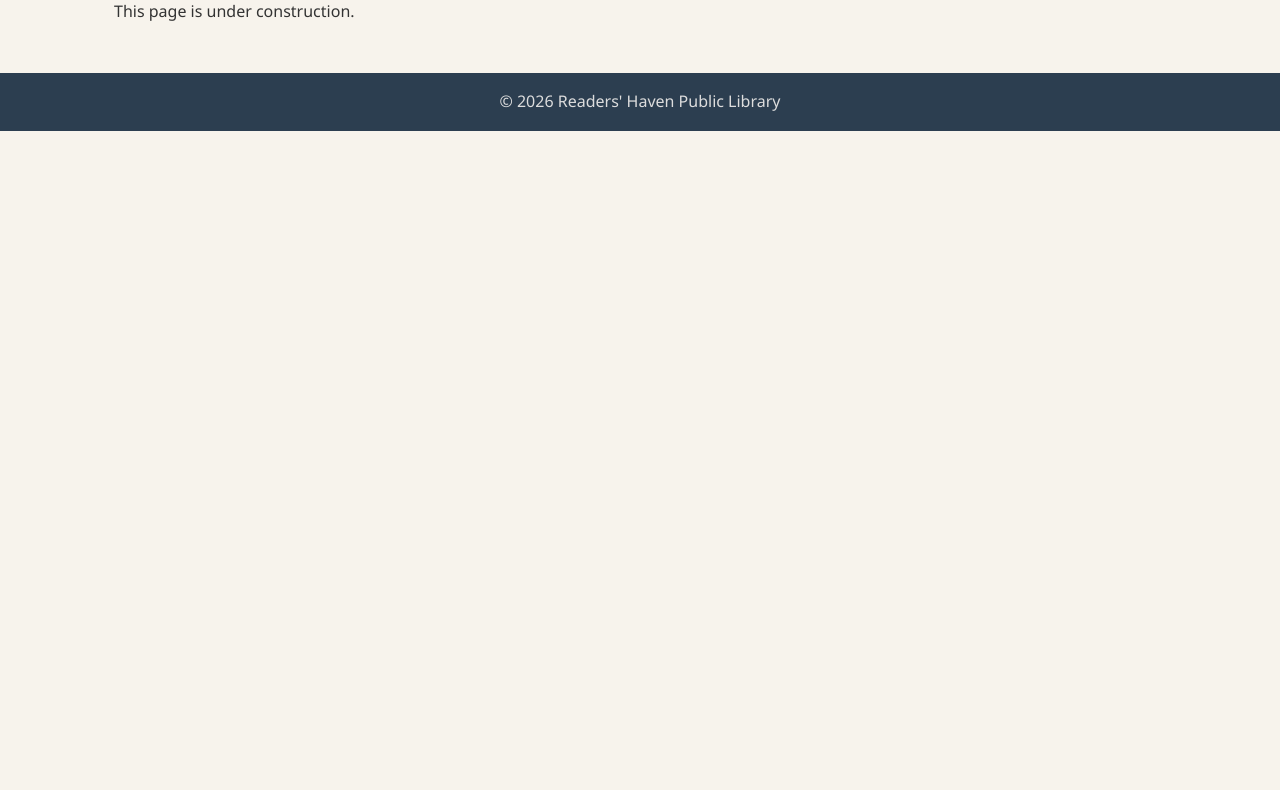
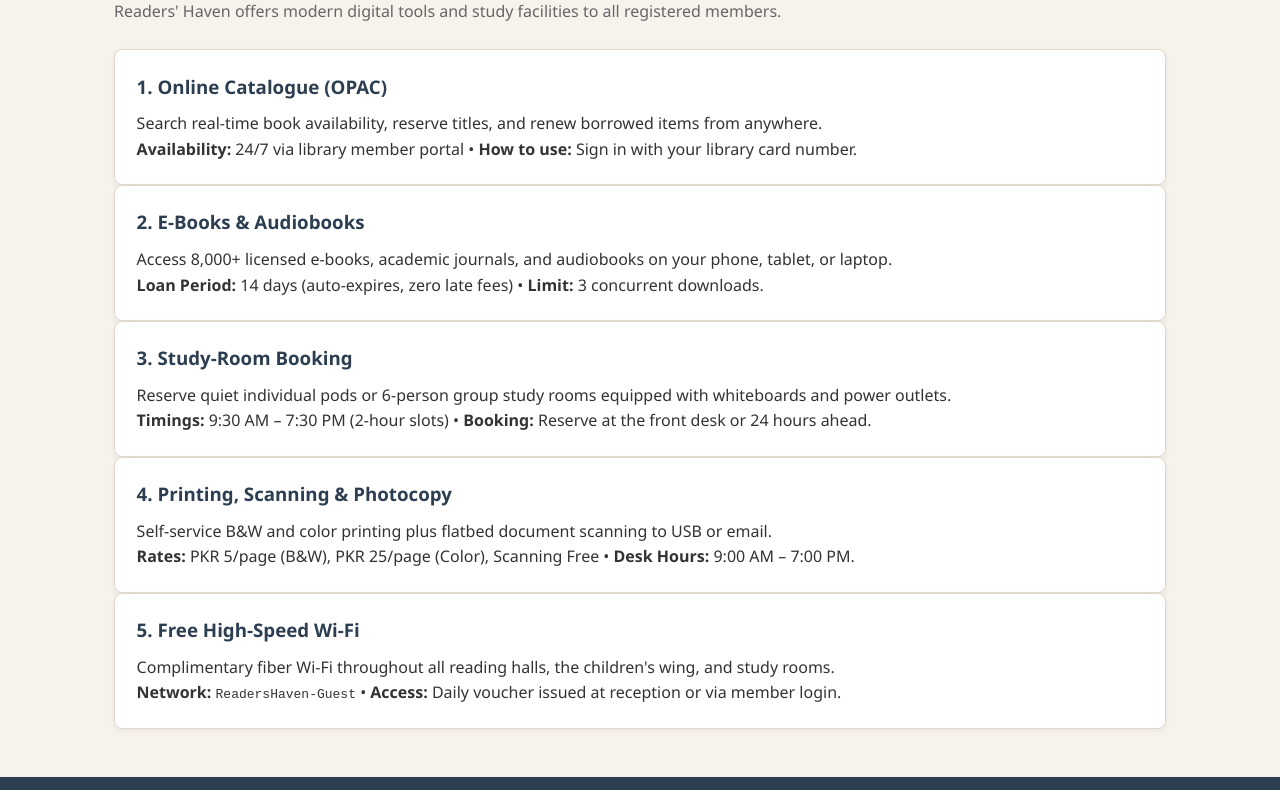
Before and after one commit to tallhaiqbal/readers-haven-library, a website: page src/services.html in a window 1280 px wide. Shown: the part 156-946 px from the top of the page. Before the commit the page ends 800 px from the top, so only its background shows below. Drawn offline with Linux system fonts and the light colour scheme.

Commit message:
feat(services): implement 5 digital services with timings and usage details

```diff
--- a/src/services.html
+++ b/src/services.html
@@ -13,16 +13,50 @@
       <a href="index.html">Home</a>
       <a href="collections.html">Collections</a>
       <a href="membership.html">Membership</a>
-      <a href="services.html">Digital Services</a>
+      <a href="services.html" class="active">Digital Services</a>
       <a href="contact.html">Contact</a>
     </nav>
   </header>
+
   <main class="container">
-    <h2>Digital Services</h2>
-    <p>This page is under construction.</p>
+    <h2>Digital &amp; On-Site Services</h2>
+    <p class="lead">Readers' Haven offers modern digital tools and study facilities to all registered members.</p>
+
+    <div class="services-list">
+      <article class="card service-item">
+        <h3>1. Online Catalogue (OPAC)</h3>
+        <p>Search real-time book availability, reserve titles, and renew borrowed items from anywhere.</p>
+        <p class="meta"><strong>Availability:</strong> 24/7 via library member portal &bull; <strong>How to use:</strong> Sign in with your library card number.</p>
+      </article>
+
+      <article class="card service-item">
+        <h3>2. E-Books &amp; Audiobooks</h3>
+        <p>Access 8,000+ licensed e-books, academic journals, and audiobooks on your phone, tablet, or laptop.</p>
+        <p class="meta"><strong>Loan Period:</strong> 14 days (auto-expires, zero late fees) &bull; <strong>Limit:</strong> 3 concurrent downloads.</p>
+      </article>
+
+      <article class="card service-item">
+        <h3>3. Study-Room Booking</h3>
+        <p>Reserve quiet individual pods or 6-person group study rooms equipped with whiteboards and power outlets.</p>
+        <p class="meta"><strong>Timings:</strong> 9:30 AM – 7:30 PM (2-hour slots) &bull; <strong>Booking:</strong> Reserve at the front desk or 24 hours ahead.</p>
+      </article>
+
+      <article class="card service-item">
+        <h3>4. Printing, Scanning &amp; Photocopy</h3>
+        <p>Self-service B&amp;W and color printing plus flatbed document scanning to USB or email.</p>
+        <p class="meta"><strong>Rates:</strong> PKR 5/page (B&amp;W), PKR 25/page (Color), Scanning Free &bull; <strong>Desk Hours:</strong> 9:00 AM – 7:00 PM.</p>
+      </article>
+
+      <article class="card service-item">
+        <h3>5. Free High-Speed Wi-Fi</h3>
+        <p>Complimentary fiber Wi-Fi throughout all reading halls, the children's wing, and study rooms.</p>
+        <p class="meta"><strong>Network:</strong> <code>ReadersHaven-Guest</code> &bull; <strong>Access:</strong> Daily voucher issued at reception or via member login.</p>
+      </article>
+    </div>
   </main>
+
   <footer class="site-footer">
-    <p>&copy; 2026 Readers' Haven Public Library</p>
+    <p>&copy; 2026 Readers' Haven Public Library | Johar Town, Lahore</p>
   </footer>
 </body>
 </html>
```
